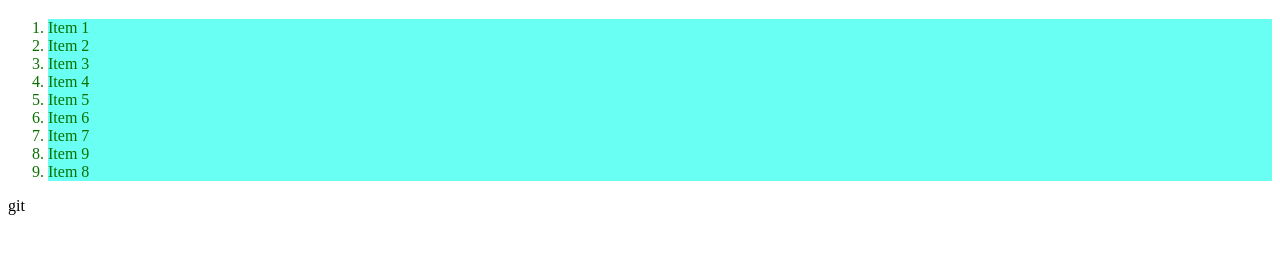
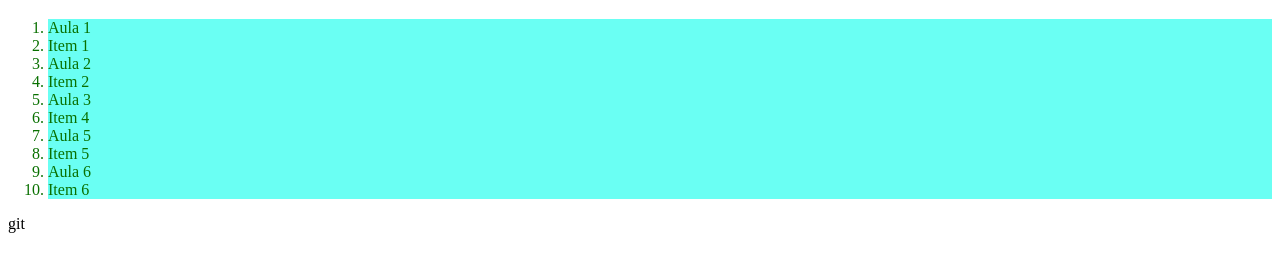
Before and after one commit to AllyQuaresma/class-12032024, a plain HTML site: page index.html in a window 1280 px wide. Shown: the part 61-332 px from the top of the page. Drawn offline with Linux system fonts and the light colour scheme.

Commit message:
Alteração da lista

```diff
--- a/index.html
+++ b/index.html
@@ -19,15 +19,16 @@
     <h1>Titulo Pricipal</h1>
 <!-- ol>li*5{Item $} -->
 <ol>
+    <li>Aula 1</li>
     <li>Item 1</li>
+    <li>Aula 2</li>
     <li>Item 2</li>
-    <li>Item 3</li>
+    <li>Aula 3</li>
     <li>Item 4</li>
+    <li>Aula 5</li>
     <li>Item 5</li>
+    <li>Aula 6</li>
     <li>Item 6</li>
-    <li>Item 7</li>
-    <li>Item 9</li>
-    <li>Item 8</li>
 </ol>
 
 
```
